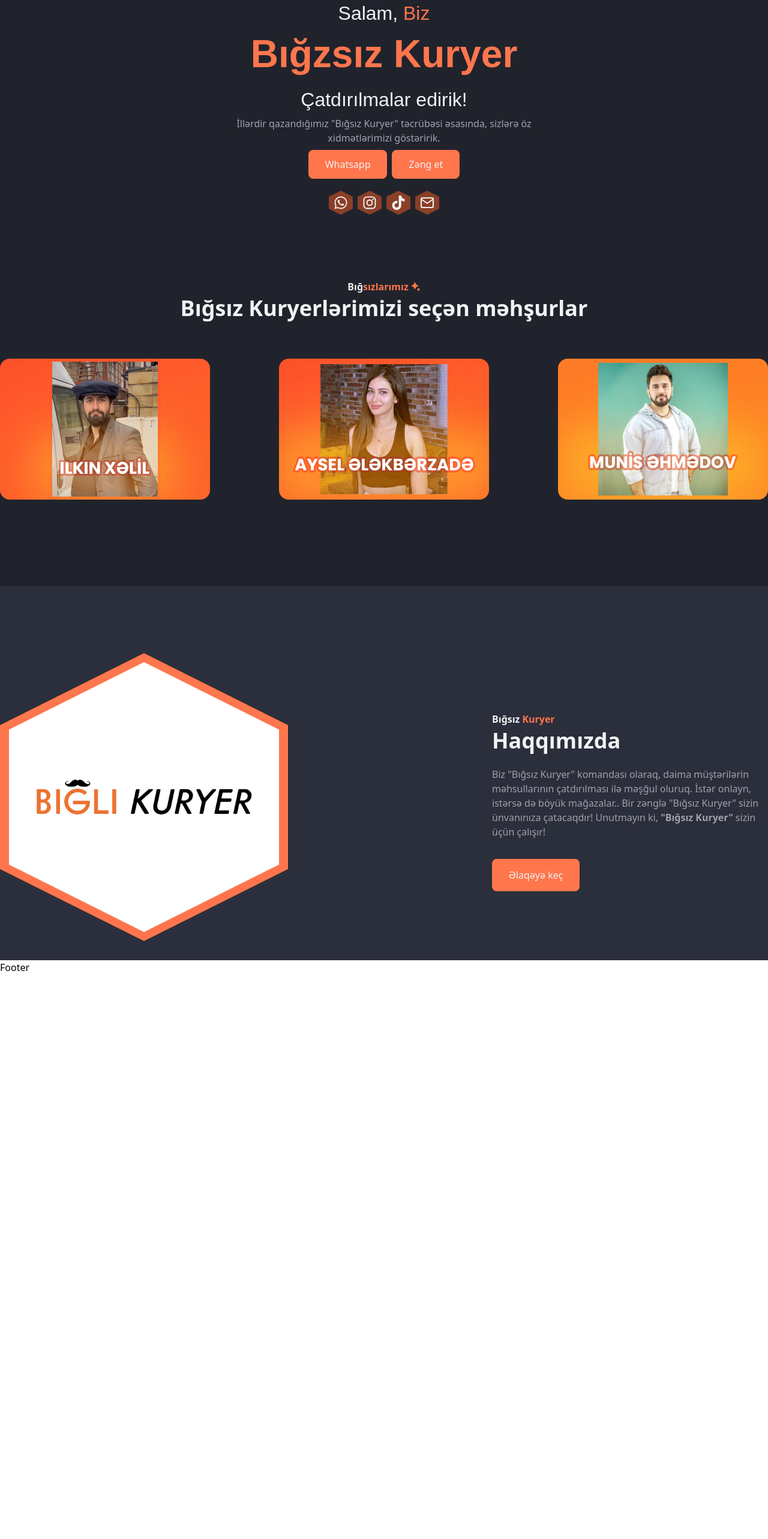
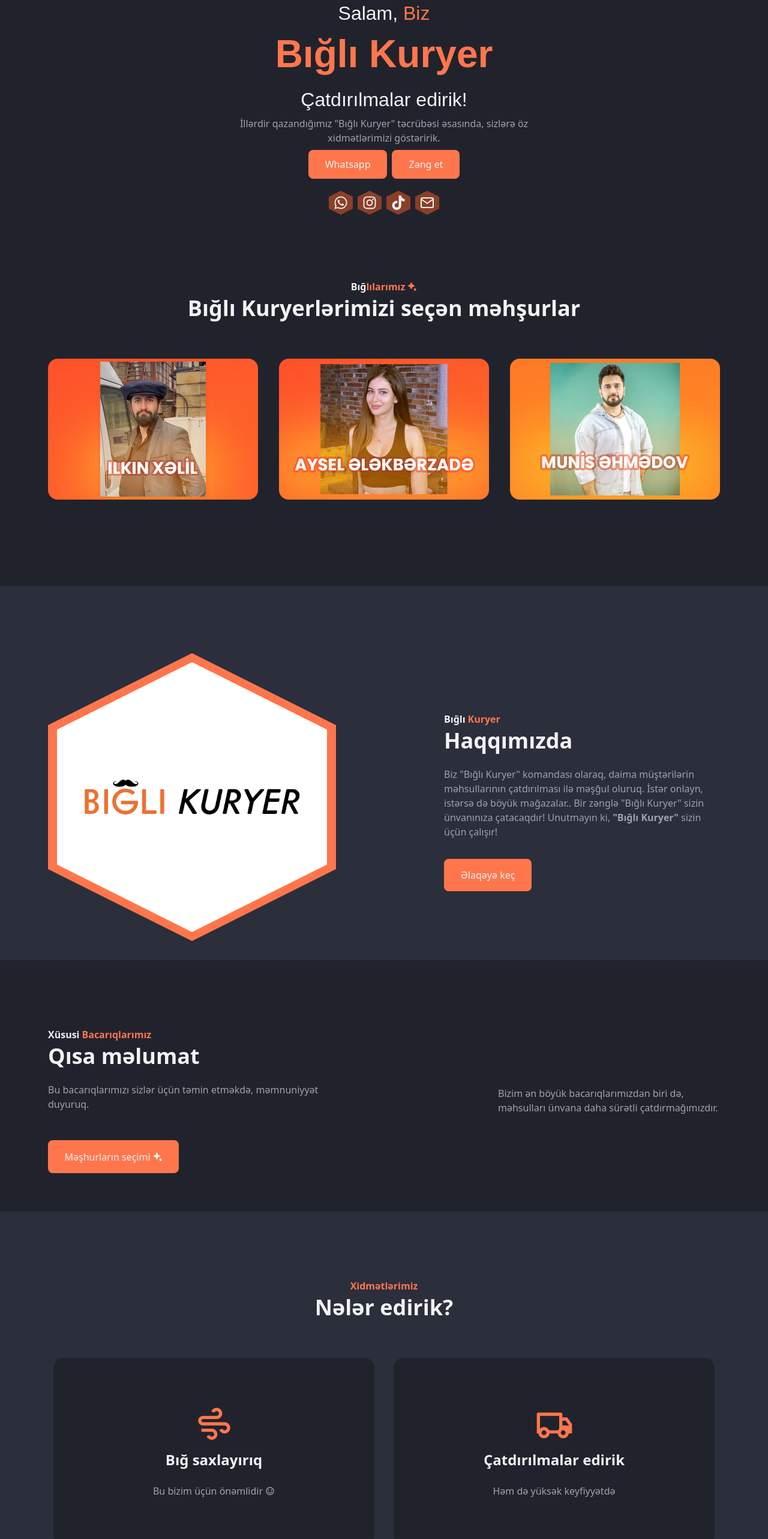
Before and after one commit to UrfanKarimli/kuryer, a React (Vite) app: page / in a window 1280 px wide. Shown: the part 234-2800 px from the top of the page at 60% size. Before the commit the page ends 1859 px from the top, so only its background shows below. Built offline with nearby package versions, Linux system fonts and the light colour scheme.

Commit message:
Skills, Services ve Contact sectionlari statik olaraq hazirdir

```diff
--- a/src/components/header/index.jsx
+++ b/src/components/header/index.jsx
@@ -1,8 +1,8 @@
 
 const Header = () => {
     return (
-        <header className=" fixed top-0 left-0 w-full z-50 bg-[#21232c] ">
-            <nav className="h-20 flex justify-between items-center mx-6">
+        <header className=" fixed top-0 left-0 w-full z-50 bg-[#21232c] flex items-center justify-center ">
+            <nav className="container w-full h-20 flex justify-between items-center mx-6">
                 <a href="/" className=" text-[#f1f2f3] font-medium font-poppins">Bığzsız <span className=" text-[#ff764d]">Kuryer</span></a>
                 <ul className=" flex items-center gap-7 text-[#f1f2f3] font-medium">
                     <li>
--- a/src/page/landing/index.jsx
+++ b/src/page/landing/index.jsx
@@ -1,6 +1,9 @@
 import About from "./sections/about"
+import ContactUS from "./sections/contact"
 import Famous from "./sections/famous"
 import Home from "./sections/home"
+import Services from "./sections/servicess"
+import Skills from "./sections/skills"
 
 const LandingPage = () => {
     return (
@@ -14,6 +17,15 @@
             <section id="about" className=" pt-28 pb-8 bg-[#2b2e3b] flex items-center justify-center">
                 <About />
             </section>
+            <section id="skills" className="pt-28 pb-8 bg-[#21232c] flex items-center justify-center">
+                <Skills />
+            </section>
+            <section id="services" className=" pt-28 pb-8 bg-[#2b2e3b] flex items-center justify-center">
+                <Services />
+            </section>
+            <section id="services" className=" pt-28 pb-8 bg-[#2b2e3b] flex items-center justify-center">
+                <ContactUS />
+            </section>
         </div>
     )
 }
--- a/src/page/landing/sections/about/index.jsx
+++ b/src/page/landing/sections/about/index.jsx
@@ -2,7 +2,7 @@
 
 const About = () => {
     return (
-        <div className='w-full flex flex-wrap-reverse justify-between items-center  gap-8'>
+        <div className='container w-full flex flex-wrap-reverse justify-between items-center  gap-8'>
             <div
                 style={{
                     clipPath: "polygon(50% 0%, 100% 25%, 100% 75%, 50% 100%, 0% 75%, 0% 25%)",
@@ -18,14 +18,14 @@
             </div>
             <div className=' w-[460px]'>
                 <a href="/">
-                <h3 className='text-[#f1f2f3] text-base font-semibold mb-1 flex items-center gap-1'>Bığsız <span className='text-[#ff764d] flex gap-1 items-center'> Kuryer </span></h3>
+                    <h3 className='text-[#f1f2f3] text-base font-semibold mb-1 flex items-center gap-1'>Bığlı <span className='text-[#ff764d] flex gap-1 items-center'> Kuryer </span></h3>
                 </a>
                 <h2 className='text-[#f1f2f3] text-4xl font-semibold mb-6'> Haqqımızda</h2>
                 <p className=' mb-12 text-[#9FA1AD]'>
-                Biz &quot;Bığsız Kuryer&quot; komandası olaraq, daima müştərilərin məhsullarının çatdırılması
-                ilə məşğul oluruq. İstər onlayn, istərsə də böyük mağazalar.. Bir zənglə &quot;Bığsız Kuryer&quot;
-                sizin ünvanınıza çatacaqdır!
-                <span> Unutmayın ki, <strong>&quot;Bığsız Kuryer&quot;</strong> sizin üçün çalışır!</span>
+                    Biz &quot;Bığlı Kuryer&quot; komandası olaraq, daima müştərilərin məhsullarının çatdırılması
+                    ilə məşğul oluruq. İstər onlayn, istərsə də böyük mağazalar.. Bir zənglə &quot;Bığlı Kuryer&quot;
+                    sizin ünvanınıza çatacaqdır!
+                    <span> Unutmayın ki, <strong>&quot;Bığlı Kuryer&quot;</strong> sizin üçün çalışır!</span>
                 </p>
                 <a href="#contact" className='text-[#f1f2f3] bg-[#ff764d] py-4 px-7 rounded-[8px] font-medium transition-all duration-300 hover:shadow-[0_8px_20px_rgba(204,48,0,0.25)]'>Əlaqəyə keç</a>
             </div>
--- /dev/null
+++ b/src/page/landing/sections/contact/index.jsx
@@ -0,0 +1,59 @@
+import { RiInstagramFill, RiMailFill, RiPhoneFill, RiWhatsappFill } from "react-icons/ri";
+const ContactUS = () => {
+    return (
+        <div className="container w-full flex  flex-col items-center">
+            <h3 className='text-[#f1f2f3] text-base font-semibold mb-1 flex items-center gap-1'> Bizimlə <span className="text-[#ff764d]">əlaqəyə keçmək</span> üçün növü seçin.</h3>
+            <h2 className='text-[#f1f2f3] text-4xl font-semibold mb-6'>Əlaqə</h2>
+            <div className=" flex items-center justify-center">
+                <div className=" grid grid-cols-2 gap-x-3 gap-y-5">
+                    <div className=" pt-7 px-6 pb-6 bg-[#2b2e3b] border-[2px] border-[#ff764d] rounded-[8px] transition duration-300 ease-in-out">
+                        <div className=" flex items-start gap-3 mb-5">
+                            <div className="bg-[#f1f2f3] p-[6px] rounded-[6px]">
+                                <RiPhoneFill className="  text-[#ff764d] h-5 w-5" />
+                            </div>
+                            <div>
+                                <h3 className="text-[#f1f2f3] text-base font-medium">Zəng</h3>
+                            </div>
+                        </div>
+                        <a href="tel:+994709559904" className="w-[150px] h-[50px] flex items-center justify-center font-semibold rounded-[4px] text-[#ff764d] bg-[#f1f2f3]  hover:text-[#f1f2f3] hover:bg-[#ff764d]" >Zəng et</a>
+                    </div>
+                    <div className=" pt-7 px-6 pb-6 bg-[#2b2e3b] border-[2px] border-[#ff764d] rounded-[8px] transition duration-300 ease-in-out">
+                        <div className=" flex items-start gap-3 mb-5">
+                            <div className="bg-[#f1f2f3] p-[6px] rounded-[6px]">
+                                <RiWhatsappFill className="  text-[#ff764d] h-5 w-5" />
+                            </div>
+                            <div>
+                                <h3 className="text-[#f1f2f3] text-base font-medium">Whatsapp</h3>
+                            </div>
+                        </div>
+                        <a href="https://api.whatsapp.com/send?phone=994709559904&text=Salam,%20mənə%20Bığlı%20Kuryer%20lazımdır" className="w-[150px] h-[50px] flex items-center justify-center font-semibold rounded-[4px] text-[#ff764d] bg-[#f1f2f3]  hover:text-[#f1f2f3] hover:bg-[#ff764d]" >Mesaj yaz</a>
+                    </div>
+                    <div className=" pt-7 px-6 pb-6 bg-[#2b2e3b] border-[2px] border-[#ff764d] rounded-[8px] transition duration-300 ease-in-out">
+                        <div className=" flex items-start gap-3 mb-5">
+                            <div className="bg-[#f1f2f3] p-[6px] rounded-[6px]">
+                                <RiInstagramFill className="  text-[#ff764d] h-5 w-5" />
+                            </div>
+                            <div>
+                                <h3 className="text-[#f1f2f3] text-base font-medium">İnstagram</h3>
+                            </div>
+                        </div>
+                        <a href="https://www.instagram.com/biglikuryer/" className="w-[150px] h-[50px] flex items-center justify-center font-semibold rounded-[4px] text-[#ff764d] bg-[#f1f2f3]  hover:text-[#f1f2f3] hover:bg-[#ff764d]" >İzlə</a>
+                    </div>
+                    <div className=" pt-7 px-6 pb-6 bg-[#2b2e3b] border-[2px] border-[#ff764d] rounded-[8px] transition duration-300 ease-in-out">
+                        <div className=" flex items-start gap-3 mb-5">
+                            <div className="bg-[#f1f2f3] p-[6px] rounded-[6px]">
+                                <RiMailFill className="  text-[#ff764d] h-5 w-5" />
+                            </div>
+                            <div>
+                                <h3 className="text-[#f1f2f3] text-base font-medium">Mail</h3>
+                            </div>
+                        </div>
+                        <a href="mailto:elaqe@biglikuryer.az" className="w-[150px] h-[50px] flex items-center justify-center font-semibold rounded-[4px] text-[#ff764d] bg-[#f1f2f3]  hover:text-[#f1f2f3] hover:bg-[#ff764d]" >Mail göndər</a>
+                    </div>
+                </div>
+            </div>
+        </div>
+    )
+}
+
+export default ContactUS
--- a/src/page/landing/sections/famous/index.jsx
+++ b/src/page/landing/sections/famous/index.jsx
@@ -6,15 +6,15 @@
 import { RiBardFill } from "react-icons/ri";
 const Famous = () => {
     return (
-        <div className=' w-full flex flex-col items-center '>
-            <h3 className='text-[#f1f2f3] text-base font-semibold mb-1 flex items-center'>Bığ<span className='text-[#ff764d] flex gap-1 items-center'>sızlarımız <RiBardFill /></span></h3>
-            <h2 className='text-[#f1f2f3] text-4xl font-semibold mb-6'> Bığsız Kuryerlərimizi seçən məhşurlar</h2>
+        <div className='container w-full flex flex-col items-center '>
+            <h3 className='text-[#f1f2f3] text-base font-semibold mb-1 flex items-center'>Bığ<span className='text-[#ff764d] flex gap-1 items-center'>lılarımız <RiBardFill /></span></h3>
+            <h2 className='text-[#f1f2f3] text-4xl font-semibold mb-6'> Bığlı Kuryerlərimizi seçən məhşurlar</h2>
             <div className=" flex flex-wrap items-center justify-between gap-4 pt-10 pb-16 w-full ">
                 <article>
                     <figure className=" relative overflow-hidden rounded-[16px] group ">
                         <img src={image1} alt="" className=' w-[350px] h-[235px]' />
                         <figcaption className=' w-full h-full bg-gradient-to-b from-transparent to-[#ad401fcc] backdrop-blur-sm rounded-[16px]  transition-[bottom] duration-500 flex flex-col items-center justify-center absolute left-0 -bottom-full group-hover:bottom-0'>
-                            <span className=' text-[#f1f2f3] text-sm block mb-1'>O da Bığzsızdır</span>
+                            <span className=' text-[#f1f2f3] text-sm block mb-1'>Onun da bığı var</span>
                             <span className='text-[#f1f2f3] text-2xl mb-3 font-medium'>İlkin Xəlil</span>
                             <a href="https://www.instagram.com/p/CzzMZXJrCws/" target='_blank' className=' text-base text-[#f1f2f3] font-medium flex items-center gap-2'>
                                 Daha ətraflı
@@ -27,7 +27,7 @@
                     <figure className=" relative overflow-hidden rounded-[16px] group ">
                         <img src={image2} alt="" className=' w-[350px] h-[235px]' />
                         <figcaption className=' w-full h-full bg-gradient-to-b from-transparent to-[#ad401fcc] backdrop-blur-sm rounded-[16px]  transition-[bottom] duration-500 flex flex-col items-center justify-center absolute left-0 -bottom-full group-hover:bottom-0'>
-                            <span className=' text-[#f1f2f3] text-sm block mb-1'>O da Bığzsızdır</span>
+                            <span className=' text-[#f1f2f3] text-sm block mb-1'>O bir xanımdır, olmasaydı onun da bığı olardı</span>
                             <span className='text-[#f1f2f3] text-2xl mb-3 font-medium'>Aysel Ələkbərzadə</span>
                             <a href="https://www.instagram.com/p/C1DLwgzJT_U/" target='_blank' className=' text-base text-[#f1f2f3] font-medium flex items-center gap-2'>
                                 Daha ətraflı
@@ -40,7 +40,7 @@
                     <figure className=" relative overflow-hidden rounded-[16px] group ">
                         <img src={image3} alt="" className=' w-[350px] h-[235px]' />
                         <figcaption className=' w-full h-full bg-gradient-to-b from-transparent to-[#ad401fcc] backdrop-blur-sm rounded-[16px]  transition-[bottom] duration-500 flex flex-col items-center justify-center absolute left-0 -bottom-full group-hover:bottom-0'>
-                            <span className=' text-[#f1f2f3] text-sm block mb-1'>O da Bığzsızdır</span>
+                            <span className=' text-[#f1f2f3] text-sm block mb-1'>Onun da bığı var</span>
                             <span className='text-[#f1f2f3] text-2xl mb-3 font-medium'>Munis Əhmədov</span>
                             <a href="https://www.instagram.com/p/CzzODvbL0X5/" target='_blank' className=' text-base text-[#f1f2f3] font-medium flex items-center gap-2'>
                                 Daha ətraflı
--- a/src/page/landing/sections/home/index.jsx
+++ b/src/page/landing/sections/home/index.jsx
@@ -3,21 +3,21 @@
 
 const Home = () => {
     return (
-        <div className=" flex flex-col items-center gap-1">
+        <div className="container w-full flex flex-col items-center gap-1">
             <h3 className=" leading-8 text-[32px] text-[#f1f2f3] font-medium font-poppins">Salam, <span className=" text-[#ff764d]">Biz</span></h3>
-            <h1 className=" leading-normal text-[64px] text-[#ff764d] font-semibold font-poppins">Bığzsız Kuryer</h1>
+            <h1 className=" leading-normal text-[64px] text-[#ff764d] font-semibold font-poppins">Bığlı Kuryer</h1>
             <h3 className=" text-[32px] text-[#f1f2f3] font-medium font-poppins">Çatdırılmalar edirik!</h3>
             <p className=" text-[#9fa1ad] w-[550px] text-center">
-                İllərdir qazandığımız &quot;Bığsız Kuryer&quot; təcrübəsi əsasında,
+                İllərdir qazandığımız &quot;Bığlı Kuryer&quot; təcrübəsi əsasında,
                 sizlərə öz xidmətlərimizi göstəririk.
             </p>
             <div className="flex gap-2 my-1">
-                <a href="https://api.whatsapp.com/send?phone=994997564177&text=Salam,%20mənə%20Bığsız%20Kuryer%20lazımdır" target="_blank" className=" bg-[#ff764d] text-[#f1f2f3] font-medium rounded-[8px] py-3 px-7 ">Whatsapp</a>
-                <a href="tel:+994997564177" target="_blank" className=" bg-[#ff764d] text-[#f1f2f3] font-medium rounded-[8px] py-3 px-7 ">Zəng et</a>
+                <a href="https://api.whatsapp.com/send?phone=994709559904&text=Salam,%20mənə%20Bığlı%20Kuryer%20lazımdır" target="_blank" className=" bg-[#ff764d] text-[#f1f2f3] font-medium rounded-[8px] py-3 px-7 ">Whatsapp</a>
+                <a href="tel:+994709559904" target="_blank" className=" bg-[#ff764d] text-[#f1f2f3] font-medium rounded-[8px] py-3 px-7 ">Zəng et</a>
             </div>
             <div className=" flex items-center gap-2 my-3">
                 <a
-                    href="https://api.whatsapp.com/send?phone=994997564177&text=Salam,%20mənə%20Bığsız%20Kuryer%20lazımdır"
+                    href="https://api.whatsapp.com/send?phone=994997564177&text=Salam,%20mənə%20Bığlı%20Kuryer%20lazımdır"
                     target="_blank"
                     style={{
                         clipPath: "polygon(50% 0%, 100% 25%, 100% 75%, 50% 100%, 0% 75%, 0% 25%)",
@@ -27,7 +27,7 @@
                     <FaWhatsapp className="h-6 w-6" />
                 </a>
                 <a
-                    href="https://www.instagram.com/urfun8/"
+                    href="https://www.instagram.com/biglikuryer/"
                     target="_blank"
                     style={{
                         clipPath: "polygon(50% 0%, 100% 25%, 100% 75%, 50% 100%, 0% 75%, 0% 25%)",
@@ -41,7 +41,7 @@
                     }}
                     className="bg-[#8b3f27] text-[#f1f2f3] p-2"><FaTiktok className="h-6 w-6" /></a>
                 <a
-                    href="mailto:urfankarim@gmail.com"
+                    href="mailto:elaqe@biglikuryer.az"
                     target="_blank"
                     style={{
                         clipPath: "polygon(50% 0%, 100% 25%, 100% 75%, 50% 100%, 0% 75%, 0% 25%)",
--- /dev/null
+++ b/src/page/landing/sections/servicess/index.jsx
@@ -0,0 +1,27 @@
+import { RiEmotionHappyLine, RiTruckLine, RiWindyFill } from "react-icons/ri";
+const Services = () => {
+  return (
+    <div className="container w-full flex  flex-col items-center">
+      <h3 className='text-[#ff764d] text-base font-semibold mb-1 flex items-center'>Xidmətlərimiz</h3>
+      <h2 className='text-[#f1f2f3] text-4xl font-semibold mb-6'>Nələr edirik?</h2>
+      <div className=" flex items-center justify-center gap-8 pt-10 pb-16" >
+        <article className=" flex flex-col items-center justify-center bg-[#21232C] w-[535px] h-[312px] rounded-[16px] border border-[#21232C] hover:border-[#ff764d] transition-[border] duration-300 ease-in-out">
+          <RiWindyFill className=" h-16 w-16 text-[#ff764d] mb-3" />
+          <h2 className='text-[#f1f2f3] text-2xl font-semibold mb-6'>Bığ saxlayırıq</h2>
+          <p className=' text-[#9FA1AD] flex items-center gap-1'>
+          Bu bizim üçün önəmlidir  <RiEmotionHappyLine />
+          </p>
+        </article>
+        <article className=" flex flex-col items-center justify-center bg-[#21232C] w-[535px] h-[312px] rounded-[16px] border border-[#21232C] hover:border-[#ff764d] transition-[border] duration-300 ease-in-out">
+          <RiTruckLine className=" h-16 w-16 text-[#ff764d] mb-3" />
+          <h2 className='text-[#f1f2f3] text-2xl font-semibold mb-6'>Çatdırılmalar edirik</h2>
+          <p className=' text-[#9FA1AD] flex items-center gap-1'>
+          Həm də yüksək keyfiyyətdə
+          </p>
+        </article>
+      </div>
+    </div>
+  )
+}
+
+export default Services
--- /dev/null
+++ b/src/page/landing/sections/skills/index.jsx
@@ -0,0 +1,25 @@
+import { RiBardFill } from "react-icons/ri"
+
+const Skills = () => {
+    return (
+        <div className="container w-full flex justify-between items-center gap-6 flex-wrap pb-8">
+
+            <div className=' w-[460px]'>
+                <h3 className='text-[#f1f2f3] text-base font-semibold mb-1 flex items-center gap-1'>Xüsusi <span className='text-[#ff764d] flex gap-1 items-center'> Bacarıqlarımız </span></h3>
+                <h2 className='text-[#f1f2f3] text-4xl font-semibold mb-6'> Qısa məlumat</h2>
+                <p className=' mb-12 text-[#9FA1AD]'>
+                    Bu bacarıqlarımızı sizlər üçün təmin etməkdə, məmnuniyyət duyuruq.
+                </p>
+                <a href="#contact" className='text-[#f1f2f3] bg-[#ff764d] h-[55px] w-[218px] flex  items-center justify-center gap-1 rounded-[8px] font-medium transition-all duration-300 hover:shadow-[0_8px_20px_rgba(204,48,0,0.25)] '>Məşhurların seçimi <RiBardFill /></a>
+            </div>
+            <div>
+                <p className=' w-[370px] text-[#9FA1AD]'>
+                Bizim ən böyük bacarıqlarımızdan biri də,
+                məhsulları ünvana daha sürətli çatdırmağımızdır.
+                </p>
+            </div>
+        </div>
+    )
+}
+
+export default Skills
--- a/tailwind.config.js
+++ b/tailwind.config.js
@@ -42,7 +42,7 @@
         'max-sm': { 'max': '639px' },
         'max-md': { 'max': '767px' },
         'max-lg': { 'max': '949px' },
-        "lg": "951px",
+        "lg": "1120px",
       },
     },
 
```
